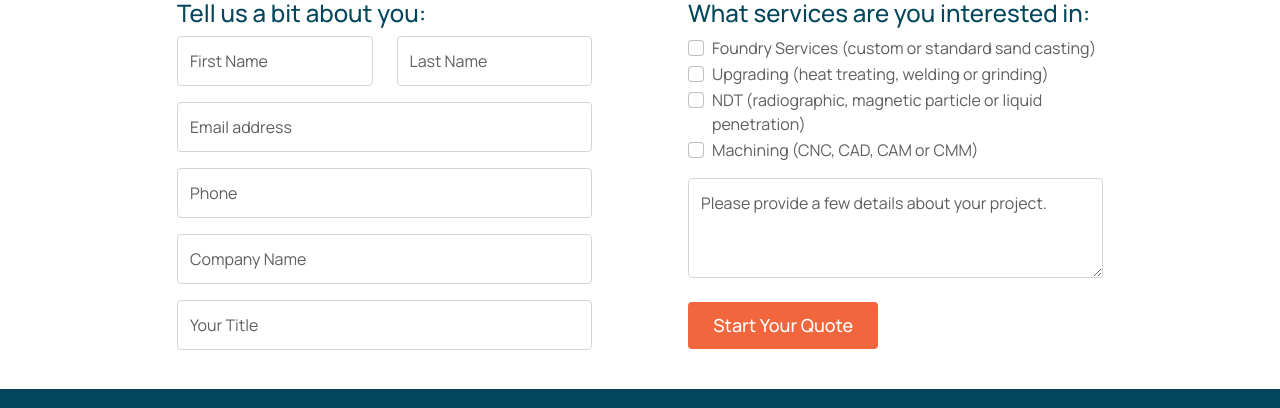
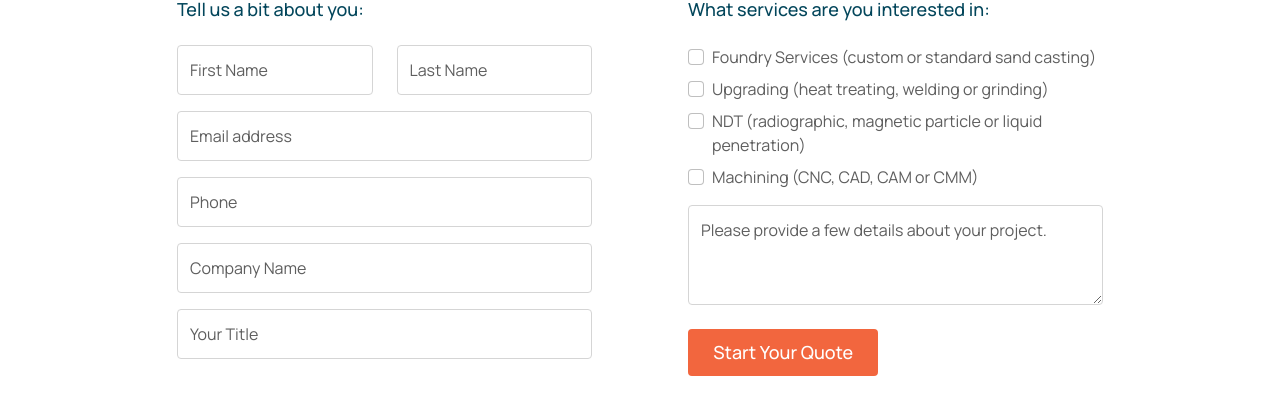
Before and after one commit to opuscule/nis, an Eleventy site: page src/request-a-quote.njk in a window 1280 px wide. Shown: the part 627-1035 px from the top of the page. Built offline with nearby package versions, Linux system fonts and the light colour scheme; Eleventy itself is replaced by a stand-in of ours; files that its build step writes are made by us from their sources.

Commit message:
RaQ on Contact

```diff
--- a/src/about-us.njk
+++ b/src/about-us.njk
@@ -249,7 +249,7 @@ layout: 'base.njk'
       <div class="col-md-8 offset-md-2 text-center">
         <h1>Are you passionate about precision?</h1>
         <p>We are always looking for talented people to join our team with manufacturing experience: Foundry Engineering, Melting &amp; Molding; Welding, Grinding &amp; Heat Treating; CNC, CAD, CAM &amp; CMM Machining; or Nondestructive Testing</p>
-        <p><a href="#" class="btn btn-primary">Join Our Team</a></p>
+        <p><a href="/careers/" class="btn btn-primary">Join Our Team</a></p>
       </div>
     </div>
   </div>
--- a/src/contact.njk
+++ b/src/contact.njk
@@ -67,3 +67,5 @@ layout: 'base.njk'
     </div>
   </div>
 </div>
+
+{% include './_includes/raq.njk' %}
--- a/src/request-a-quote.njk
+++ b/src/request-a-quote.njk
@@ -26,7 +26,7 @@ layout: 'base.njk'
       <form name="contact" method="POST" id="formnis" data-netlify="true">
         <div class="row">
           <div class="col-md-6 pe-md-5">
-            <h4>Tell us a bit about you:</h4>
+            <h4 class="raqFormTitles mb-4">Tell us a bit about you:</h4>
             <div class="row">
               <div class="col-md-6">
                 <div class="form-floating mb-3">
@@ -59,20 +59,20 @@ layout: 'base.njk'
             </div>
           </div>
           <div class="col-md-6 ps-md-5">
-            <h4>What services are you interested in:</h4>
-            <div class="form-check">
+            <h4 class="raqFormTitles mb-4">What services are you interested in:</h4>
+            <div class="form-check mb-2">
               <input class="form-check-input" type="checkbox" value="" id="ficFoundry">
               <label class="form-check-label" for="ficFoundry">Foundry Services (custom or standard sand casting)</label>
             </div>
-            <div class="form-check">
+            <div class="form-check mb-2">
               <input class="form-check-input" type="checkbox" value="" id="ficUpgrading">
               <label class="form-check-label" for="ficUpgrading">Upgrading (heat treating, welding or grinding)</label>
             </div>
-            <div class="form-check">
+            <div class="form-check mb-2">
               <input class="form-check-input" type="checkbox" value="" id="ficNDT">
               <label class="form-check-label" for="ficNDT">NDT (radiographic, magnetic particle or liquid penetration)</label>
             </div>
-            <div class="form-check">
+            <div class="form-check mb-2">
               <input class="form-check-input" type="checkbox" value="" id="ficNDT">
               <label class="form-check-label" for="ficNDT">Machining (CNC, CAD, CAM or CMM)</label>
             </div>
--- a/src/styles/styles.css
+++ b/src/styles/styles.css
@@ -152,6 +152,7 @@ main ul li::before { display:inline-block;
 	.amvpeach h4, .amvpeach p { color: #FFF; }
 	.amvpeach h4 { font-size:1.125em; margin-top: 1em; margin-bottom: 1em; }
 
+.aboutJoin { background-size: cover;  }
 .aboutJoin h1, .aboutJoin p { color: #FFF; }
 .no-webp .aboutJoin { background-image: url("/images/join-team-bg.jpeg"); }
 .webp .aboutJoin{ background-image: url("/images/join-team-bg.webp"); }
@@ -187,6 +188,7 @@ main ul li::before { display:inline-block;
 .afRaQ p { color: #FFF; }
 .no-webp .afRaQ { background-image: url("/images/join-team-bg.jpeg"); }
 .webp .afRaQ { background-image: url("/images/join-team-bg.webp"); }
+.raqFormTitles { font-size: 1.125em; font-weight: 500; }
 
 /* === CONTACT US === */
 .no-webp .contactCap { background-image: url("/images/contact-banner.jpeg"); }
```
